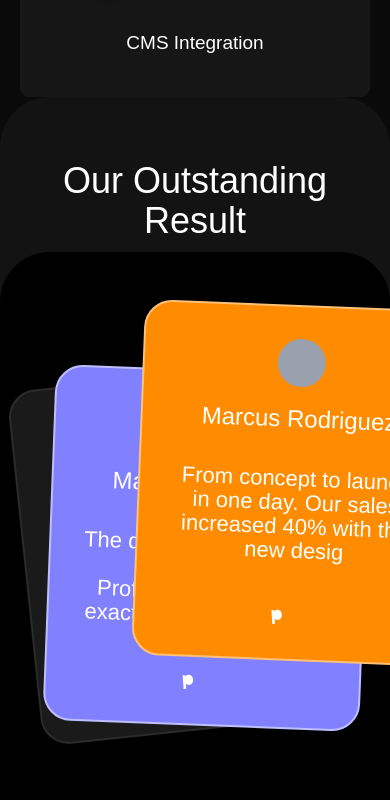
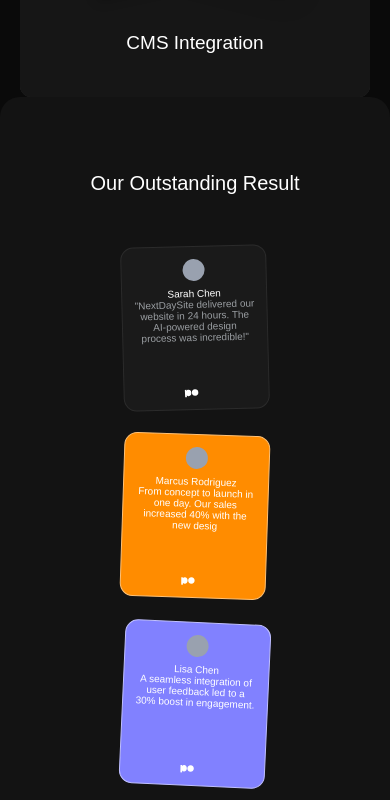
Before and after one commit to BigIdeasLab/nextdaysite-2.0, a Next.js app: page / in a window 390 px wide. Shown: the part 4819-5619 px from the top of the page. Built offline with nearby package versions, Linux system fonts and the light colour scheme; no server answers.

Commit message:
Update testimonials section for mobile responsiveness
cgen-9d223f2dccd04ff8b9063c94c7486b39

```diff
--- a/src/components/marketing/testimonials-section.tsx
+++ b/src/components/marketing/testimonials-section.tsx
@@ -3,98 +3,91 @@ const testimonials = [
     id: 1,
     name: 'Sarah Chen',
     quote:
-      'NextDaySite delivered our website in 24 hours. The AI-powered design process was incredible!',
-    avatar: 'pattern0_2378_470',
+      '"NextDaySite delivered our website in 24 hours. The AI-powered design process was incredible!"',
     bgColor: '#1A1A1A',
     borderColor: '#2B2B2B',
     textColor: '#9A9EA2',
-    position: 'left-0 top-[70px] -rotate-6',
+    rotate: '-rotate-[1.43deg]',
   },
   {
     id: 2,
     name: 'Marcus Rodriguez',
     quote:
-      'The quality exceeded our expectations. Professional, fast, and exactly what we needed.',
-    avatar: 'pattern0_2378_489',
+      'From concept to launch in one day. Our sales increased 40% with the new desig',
+    bgColor: '#FF8C00',
+    borderColor: '#FFC175',
+    textColor: '#FFF',
+    rotate: 'rotate-[1.88deg]',
+  },
+  {
+    id: 3,
+    name: 'Lisa Chen',
+    quote:
+      'A seamless integration of user feedback led to a 30% boost in engagement.',
     bgColor: '#8181FF',
     borderColor: '#BFBFFF',
     textColor: '#FFF',
-    position: 'right-0 md:right-1/4 top-[65px] rotate-[2.2deg]',
-  },
-  {
-    id: 3,
-    name: 'Marcus Rodriguez',
-    quote:
-      'From concept to launch in one day. Our sales increased 40% with the new desig',
-    avatar: 'pattern0_2378_508',
-    bgColor: '#FF8C00',
-    borderColor: '#FFC175',
-    textColor: '#FFF',
-    position: 'left-1/3 top-0 rotate-[2.3deg]',
+    rotate: 'rotate-[2.59deg]',
   },
   {
     id: 4,
-    name: 'Lisa Chen',
+    name: 'Eddie Patel',
     quote:
-      'A seamless integration of user feedback led to a 30% boost in engagement.',
-    avatar: 'pattern0_2378_527',
+      'Revamping our UX strategy cut down customer support queries by 25%.',
+    bgColor: '#1A1A1A',
+    borderColor: '#2B2B2B',
+    textColor: '#9A9EA2',
+    rotate: '-rotate-[2.09deg]',
+  },
+  {
+    id: 5,
+    name: 'Sofia Gomez',
+    quote:
+      'Innovative features introduced last quarter have driven a 50% increase in subscriptions.',
+    bgColor: '#00A555',
+    borderColor: '#34FF9D',
+    textColor: '#FFF',
+    rotate: '-rotate-[1.05deg]',
+  },
+  {
+    id: 6,
+    name: 'Marcus Rodriguez',
+    quote:
+      'The quality exceeded our expectations. Professional, fast, and exactly what we needed."',
     bgColor: '#8181FF',
     borderColor: '#BFBFFF',
     textColor: '#FFF',
-    position: 'left-[19px] bottom-0 rotate-[3.32deg]',
-  },
-  {
-    id: 5,
-    name: 'Eddie Patel',
-    quote:
-      'Revamping our UX strategy cut down customer support queries by 25%.',
-    avatar: 'pattern0_2378_546',
-    bgColor: '#1A1A1A',
-    borderColor: '#2B2B2B',
-    textColor: '#9A9EA2',
-    position: 'left-1/3 md:left-[378px] bottom-12 -rotate-[0.18deg]',
-  },
-  {
-    id: 6,
-    name: 'Sofia Gomez',
-    quote:
-      'Innovative features introduced last quarter have driven a 50% increase in subscriptions.',
-    avatar: 'pattern0_2378_565',
-    bgColor: '#00A555',
-    borderColor: '#34FF9D',
-    textColor: '#FFF',
-    position: 'right-0 bottom-0 -rotate-[2.43deg]',
+    rotate: 'rotate-[2.22deg]',
   },
 ]
 
 export function TestimonialsSection() {
   return (
-    <section className='relative w-full overflow-hidden rounded-t-[50px] bg-[#131313] px-6 py-16 md:px-12 lg:px-52'>
-      <div className='absolute inset-0 top-[155px] rounded-t-[50px] bg-black' />
-      <div className='relative mx-auto w-full max-w-5xl'>
-        <h2 className='mb-16 text-center text-4xl font-medium text-white'>
+    <section className='relative w-full overflow-hidden rounded-t-[20px] bg-[#131313] px-0 py-16 md:rounded-t-[50px] md:px-12 lg:px-52'>
+      <div className='mx-auto w-full max-w-5xl px-5 md:px-0'>
+        <h2 className='mb-10 text-center text-xl font-medium leading-[45px] text-white md:mb-16 md:text-4xl'>
           Our Outstanding Result
         </h2>
 
-        <div className='relative mx-auto h-[900px] w-full max-w-4xl md:h-[750px]'>
-          {testimonials.map((testimonial) => (
+        <div className='grid grid-cols-1 gap-6 md:relative md:mx-auto md:h-[750px] md:max-w-4xl md:grid-cols-2 lg:grid-cols-3'>
+          {testimonials.map((testimonial, index) => (
             <div
               key={testimonial.id}
-              className={`absolute flex h-[356px] w-[317px] flex-col gap-8 rounded-[28px] border-2 p-8 ${testimonial.position}`}
+              className={`flex h-[164px] w-[146px] flex-col items-center justify-self-center rounded-[13px] border-[0.8px] p-3 md:absolute md:h-[356px] md:w-[317px] md:gap-8 md:rounded-[28px] md:border-2 md:p-8 ${testimonial.rotate} ${getPosition(index)}`}
               style={{
                 backgroundColor: testimonial.bgColor,
                 borderColor: testimonial.borderColor,
               }}
             >
-              <div className='flex flex-col items-center gap-4'>
-                <div className='h-12 w-12 overflow-hidden rounded-full bg-gray-400' />
-                <p className='text-center text-2xl font-medium text-white'>
+              <div className='flex flex-col items-center gap-[7px] md:gap-4'>
+                <div className='h-[22px] w-[22px] overflow-hidden rounded-full bg-gray-400 md:h-12 md:w-12' />
+                <p className='text-center text-[10px] font-medium leading-[11px] text-white md:text-2xl'>
                   {testimonial.name}
                 </p>
               </div>
 
               <p
-                className='text-center text-[22px] leading-6'
+                className='text-center text-[10px] leading-[11px] md:text-[22px] md:leading-6'
                 style={{ color: testimonial.textColor }}
               >
                 {testimonial.quote}
@@ -102,15 +95,19 @@ export function TestimonialsSection() {
 
               <div className='mt-auto flex items-center justify-center'>
                 <svg
-                  width='107'
-                  height='27'
-                  viewBox='0 0 110 39'
+                  width='48'
+                  height='12'
+                  viewBox='0 0 48 12'
                   fill='none'
-                  className='h-7 w-[107px]'
+                  className='h-3 w-12 md:h-7 md:w-[107px]'
                 >
                   <g clipPath='url(#clip0)'>
                     <path
-                      d='M35.086 15.85C32.8899 16.0809 31.5292 17.1492 30.9245 18.9407L30.6205 16.586L27.2201 16.9434L29.208 35.8567L32.9594 35.4624L32.2107 28.3386C33.1833 29.6391 34.6356 30.2597 36.5791 30.0555C40.288 29.6656 42.3711 26.5961 41.9187 22.2917C41.4694 18.0164 38.7949 15.4602 35.086 15.85Z'
+                      d='M15.8931 4.4675C14.8909 4.4921 14.2366 4.92603 13.8982 5.71471L13.8457 4.63816L12.294 4.67624L12.5101 13.3067L14.2219 13.2647L14.1406 10.014C14.5337 10.6378 15.1685 10.9715 16.0553 10.9497C17.7478 10.9082 18.8014 9.59493 18.7522 7.63078C18.7034 5.67985 17.5855 4.42596 15.8931 4.4675Z'
+                      fill='white'
+                    />
+                    <path
+                      d='M22.433 4.30681C20.3947 4.35684 19.2407 5.72911 19.2881 7.62343C19.3355 9.5178 20.5631 10.8389 22.5952 10.789C24.6274 10.7391 25.7814 9.36081 25.7339 7.46523C25.6865 5.5697 24.4712 4.25679 22.433 4.30681Z'
                       fill='white'
                     />
                   </g>
@@ -123,3 +120,15 @@ export function TestimonialsSection() {
     </section>
   )
 }
+
+function getPosition(index: number) {
+  const positions = [
+    'md:left-0 md:top-[70px]',
+    'md:right-0 md:top-0 lg:right-1/4 lg:top-[65px]',
+    'md:left-1/3 md:bottom-0 lg:left-[19px]',
+    'md:right-0 md:bottom-12 lg:left-1/3 lg:bottom-0',
+    'md:left-0 md:top-1/2 lg:right-0 lg:bottom-0',
+    'md:right-0 md:top-1/2 lg:left-1/2 lg:top-1/2',
+  ]
+  return positions[index] || ''
+}
```
